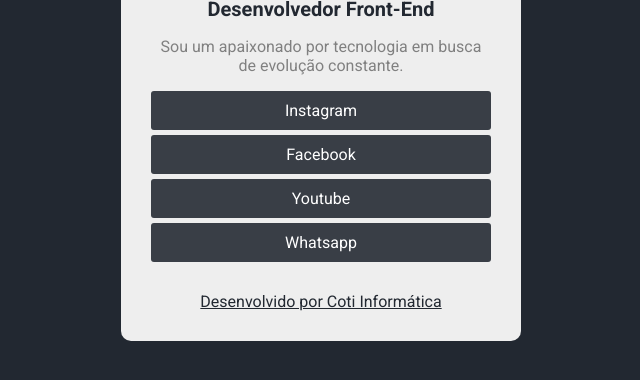
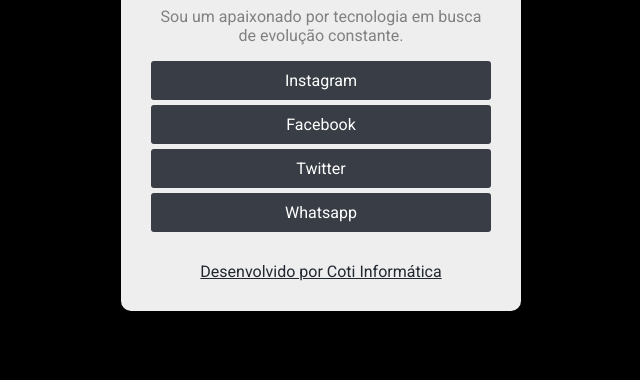
Before and after one commit to pdavidborges/cartao, a plain HTML site: page index.html in a window 1280 px wide. Shown: the part 270-650 px from the top of the page, without its empty margins (319-959 px from the left). Drawn offline with Linux system fonts and the light colour scheme.

Commit message:
Add files via upload

```diff
--- a/index.html
+++ b/index.html
@@ -30,7 +30,7 @@
         <ul id="lista1">
             <li><a href="https://instagram.com/cotiinformatica" target="_blank">Instagram</a></li>
             <li><a href="https://facebook.com/cotiinformatica" target="_blank">Facebook</a></li>
-            <li><a href="https://youtube.com/cotiinformatica" target="_blank">Youtube</a></li>
+            <li><a href="https://twitter.com/cotiinformatica" target="_blank">Twitter</a></li>
             <li><a href="https://wa.me/5521995915743" target="_blank">Whatsapp</a></li>
         </ul>
 
--- a/style.css
+++ b/style.css
@@ -8,7 +8,7 @@
 
 body{
     font-family: 'Roboto', sans-serif;
-    background-color: #222831;
+    background-color: #000000;
 }
 
 div{
@@ -19,7 +19,7 @@
     /*margin auto nas laterais faz com que a div seja centralizada*/
     margin-left: auto;
     margin-right: auto;
-    margin-top: 80px;
+    margin-top: 50px;
 
     /*Espaçamento interno*/
     padding: 30px;
```
